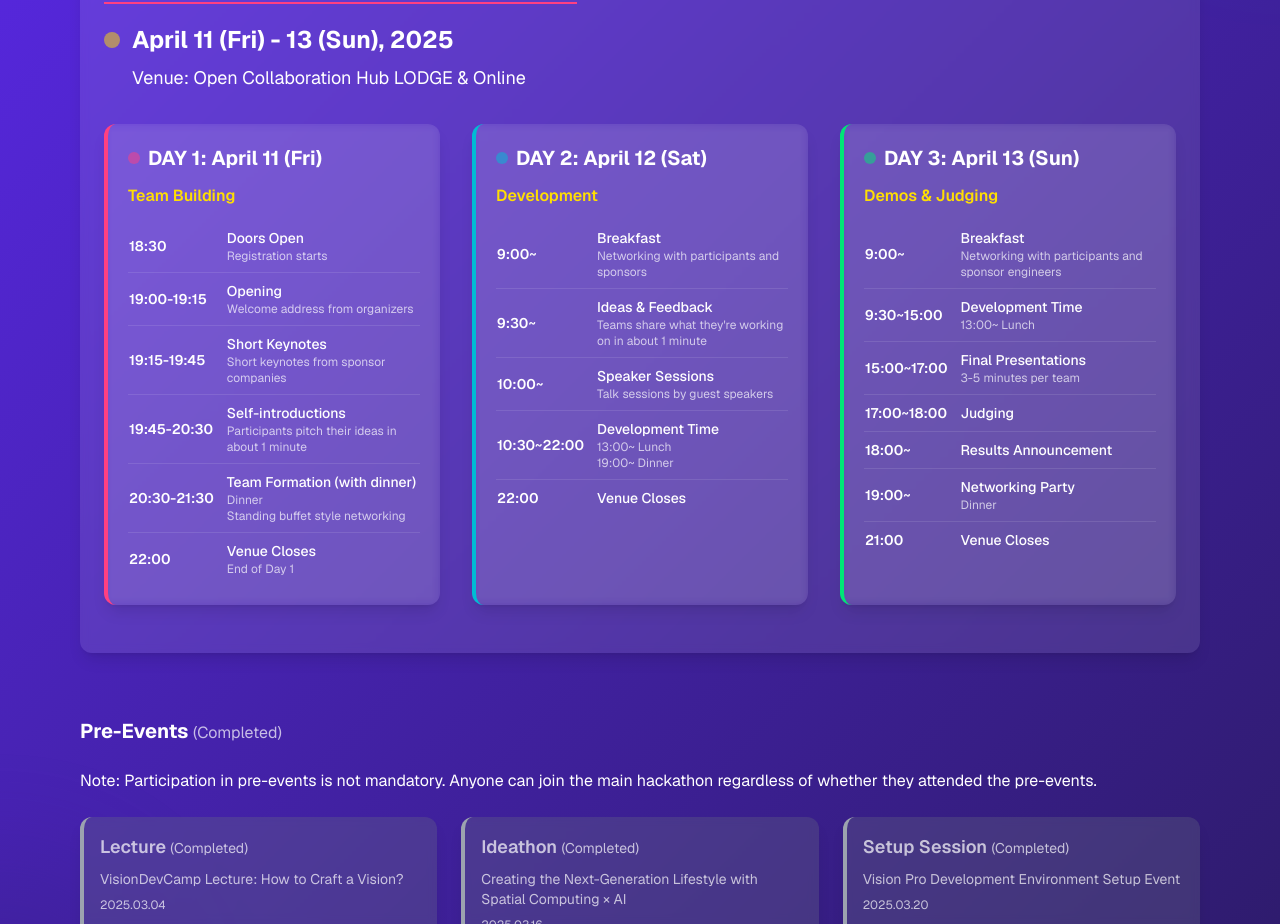
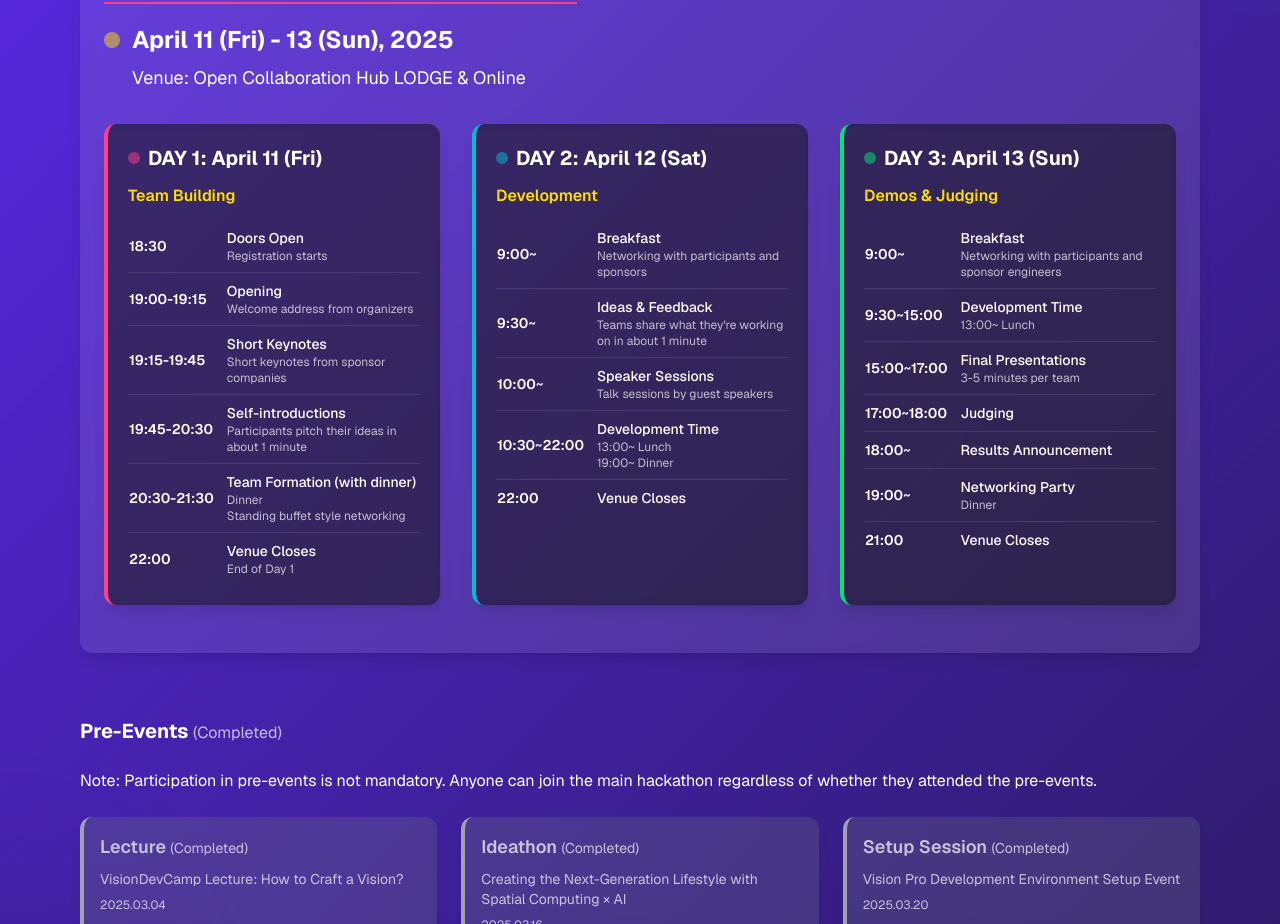
Before and after one commit to Takuzen/vdc-tokyo, a Next.js app: page /en in a window 1280 px wide. Shown: the part 4659-5583 px from the top of the page. Built offline with nearby package versions, Linux system fonts and the light colour scheme.

Commit message:
fix: schedule bg color

```diff
--- a/src/pages/en/index.js
+++ b/src/pages/en/index.js
@@ -521,7 +521,7 @@ export default function Home() {
 
                 <div className="grid grid-cols-1 md:grid-cols-3 gap-8 mb-6">
                   {/* Day 1 */}
-                  <div className="bg-white/5 backdrop-blur-sm p-5 rounded-xl shadow-lg border-l-4 border-accent">
+                  <div className="bg-black/50 backdrop-blur-sm p-5 rounded-xl shadow-lg border-l-4 border-accent">
                     <h4 className="text-xl font-bold mb-3 flex items-center">
                       <span className="w-3 h-3 bg-accent rounded-full mr-2 animate-pulse"></span>
                       DAY 1: April 11 (Fri)
@@ -580,7 +580,7 @@ export default function Home() {
                   </div>
 
                   {/* Day 2 */}
-                  <div className="bg-white/5 backdrop-blur-sm p-5 rounded-xl shadow-lg border-l-4 border-secondary">
+                  <div className="bg-black/50 backdrop-blur-sm p-5 rounded-xl shadow-lg border-l-4 border-secondary">
                     <h4 className="text-xl font-bold mb-3 flex items-center">
                       <span className="w-3 h-3 bg-secondary rounded-full mr-2 animate-pulse"></span>
                       DAY 2: April 12 (Sat)
@@ -632,7 +632,7 @@ export default function Home() {
                   </div>
 
                   {/* Day 3 */}
-                  <div className="bg-white/5 backdrop-blur-sm p-5 rounded-xl shadow-lg border-l-4 border-success">
+                  <div className="bg-black/50 backdrop-blur-sm p-5 rounded-xl shadow-lg border-l-4 border-success">
                     <h4 className="text-xl font-bold mb-3 flex items-center">
                       <span className="w-3 h-3 bg-success rounded-full mr-2 animate-pulse"></span>
                       DAY 3: April 13 (Sun)
```
